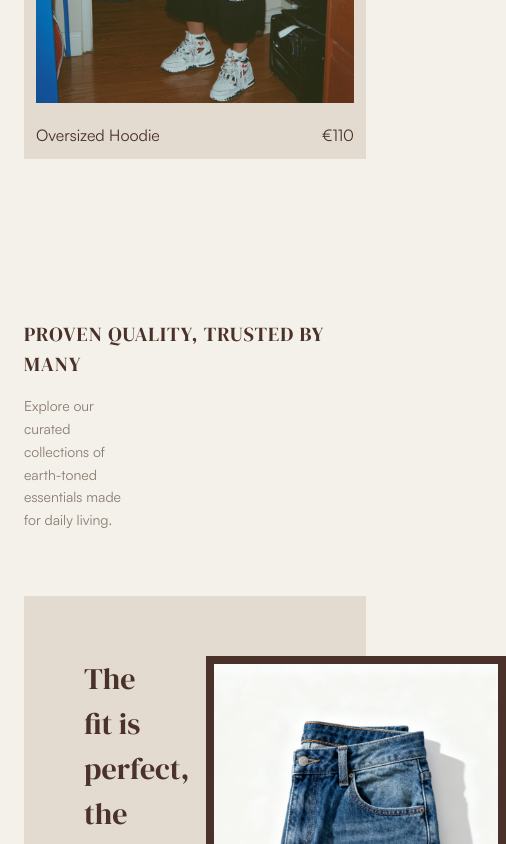
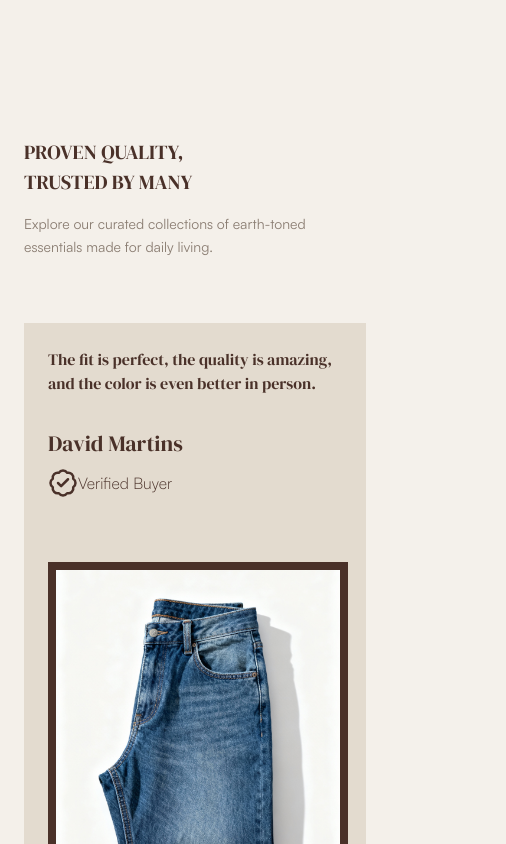
Before and after one commit to jeff-nwadi/prince_closet, a Next.js app: page / in a window 390 px wide. Shown: the part 7300-8144 px from the top of the page, 506 px wide, since content can reach past the window. Built offline with nearby package versions, Linux system fonts and the light colour scheme.

Commit message:
feat: implement testimonial, bestseller, category, and hero sections for the landing page

```diff
--- a/components/landingpage/Bestsellers/Bestsellers.tsx
+++ b/components/landingpage/Bestsellers/Bestsellers.tsx
@@ -109,7 +109,7 @@ const Bestsellers = () => {
           Bestsellers
         </motion.h2>
         <motion.h3
-          className='body-text w-[30%] text-sm sm:text-base md:text-lg text-[#8a7d72] max-w-md font-mono leading-relaxed'
+          className='body-text lg:w-[30%] text-sm sm:text-base md:text-lg text-[#8a7d72] max-w-md font-mono leading-relaxed'
           variants={fadeUp}
           initial="hidden"
           animate={isInView ? "visible" : "hidden"}
--- a/components/landingpage/category/Category.tsx
+++ b/components/landingpage/category/Category.tsx
@@ -148,7 +148,7 @@ const Category = () => {
           Shop by category
         </motion.h2>
         <motion.h3
-          className='body-text w-[30%] text-sm sm:text-base md:text-lg text-[#8a7d72] max-w-md font-mono leading-relaxed'
+          className='body-text lg:w-[30%] text-sm sm:text-base md:text-lg text-[#8a7d72] max-w-md font-mono leading-relaxed'
           variants={fadeUp}
           initial="hidden"
           animate={isInView ? "visible" : "hidden"}
--- a/components/landingpage/hero/Hero.tsx
+++ b/components/landingpage/hero/Hero.tsx
@@ -351,7 +351,7 @@ export default function Hero() {
                 exit={{ opacity: 0, y: -15 }}
                 transition={{ duration: 0.4, ease: [0.16, 1, 0.3, 1] }}
               >
-                <p className="sm:text-[16px] text-[#8a7d72] font-[400] leading-relaxed min-h-[50px]">
+                <p className="sm:text-[16px] text-[#8a7d72] w-full font-[400] leading-relaxed min-h-[50px]">
                   {outfits[activeIndex]?.description}
                 </p>
                 <div className="mt-4 flex flex-col">
--- a/components/landingpage/testimonial/Testimonial.tsx
+++ b/components/landingpage/testimonial/Testimonial.tsx
@@ -59,30 +59,30 @@ const Testimonial = () => {
       {/* Title block with entrance animation */}
       <div className="mb-16 lg:mb-24">
         <h2
-          className='heading text-[20px] md:text-[30px] text-[#4A3129] mb-4 uppercase tracking-wider'
+          className='heading w-[70%] md:w-[50%] text-[20px] md:text-[30px] text-[#4A3129] mb-4 uppercase'
         >
           Proven Quality, Trusted By Many
         </h2>
         <p
-          className='body-text w-[30%] text-sm sm:text-base md:text-lg text-[#8a7d72] max-w-md font-mono leading-relaxed'
+          className='body-text lg:w-[30%] text-sm sm:text-base md:text-lg text-[#8a7d72] max-w-md font-mono leading-relaxed'
 
         >
           Explore our curated collections of earth-toned essentials made for daily living.
         </p>
       </div>
 
-      <div className='bg-[#e3dbcf] h-[90vh]'>
+      <div className='bg-[#e3dbcf] h-screen md:h-[40vh] lg:h-[90vh]'>
         <div>
-          <div key={item.id} className='flex justify-between p-15'>
+          <div key={item.id} className='flex flex-col gap-16 md:flex-row justify-between p-6 lg:p-15'>
             <div className='flex gap-8 flex-col'>
-               <p className='heading text-[30px] w-[70%]'>{item.description}</p>
+               <p className='heading lg:text-[30px] lg:w-[70%]'>{item.description}</p>
                <div className='flex flex-col gap-2'>
                 <p className='text-[22px] heading'>{item.name}</p>
                 <p className=' text-[16px] font-light flex items-center'><BadgeCheck size={30} className='inline' /> {item.batch}</p>
                </div>
             </div>
             <div className='flex flex-col'>
-              <div className='relative w-[300px] h-[432px]'>
+              <div className='relative w-[300px] h-[332px]  lg:w-[300px] lg:h-[432px]'>
                 <Image src={item.image} alt={item.name}  fill className='object-cover border-8 border-[#4a3129]' />
                 <p className='absolute bottom-4 left-4 text-[16px] text-[#4a3129] heading'>{item.title}</p>
               </div>
```
